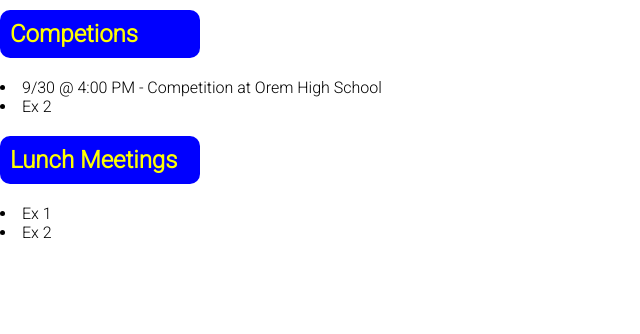
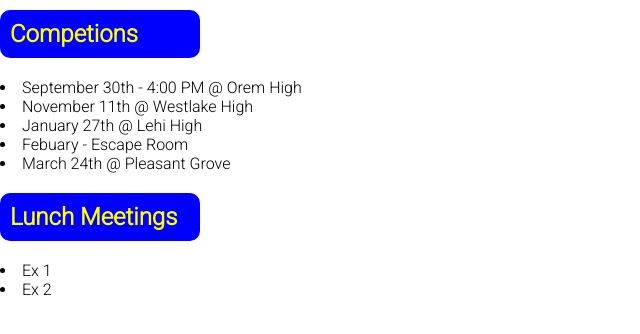
Before and after one commit to NotAKerbal/ohsmathclub, a plain HTML site: page events/index.html in a window 1280 px wide. Shown: the whole page, without its empty margins (0-640 px from the left). Drawn offline with Linux system fonts and the light colour scheme.

Commit message:
Update index.html

```diff
--- a/events/index.html
+++ b/events/index.html
@@ -27,8 +27,11 @@
 </style>
 <h2>Competions</h2>
 <ls>
-    <li>9/30 @ 4:00 PM - Competition at Orem High School</li>
-    <li>Ex 2</li>
+    <li>September 30th - 4:00 PM @ Orem High</li>
+    <li>November 11th @ Westlake High</li>
+    <li>January 27th @ Lehi High</li>
+    <li>Febuary - Escape Room</li>
+    <li>March 24th @ Pleasant Grove</li>
 </ls>
 <h2>Lunch Meetings</h2>
 <ls>
```
